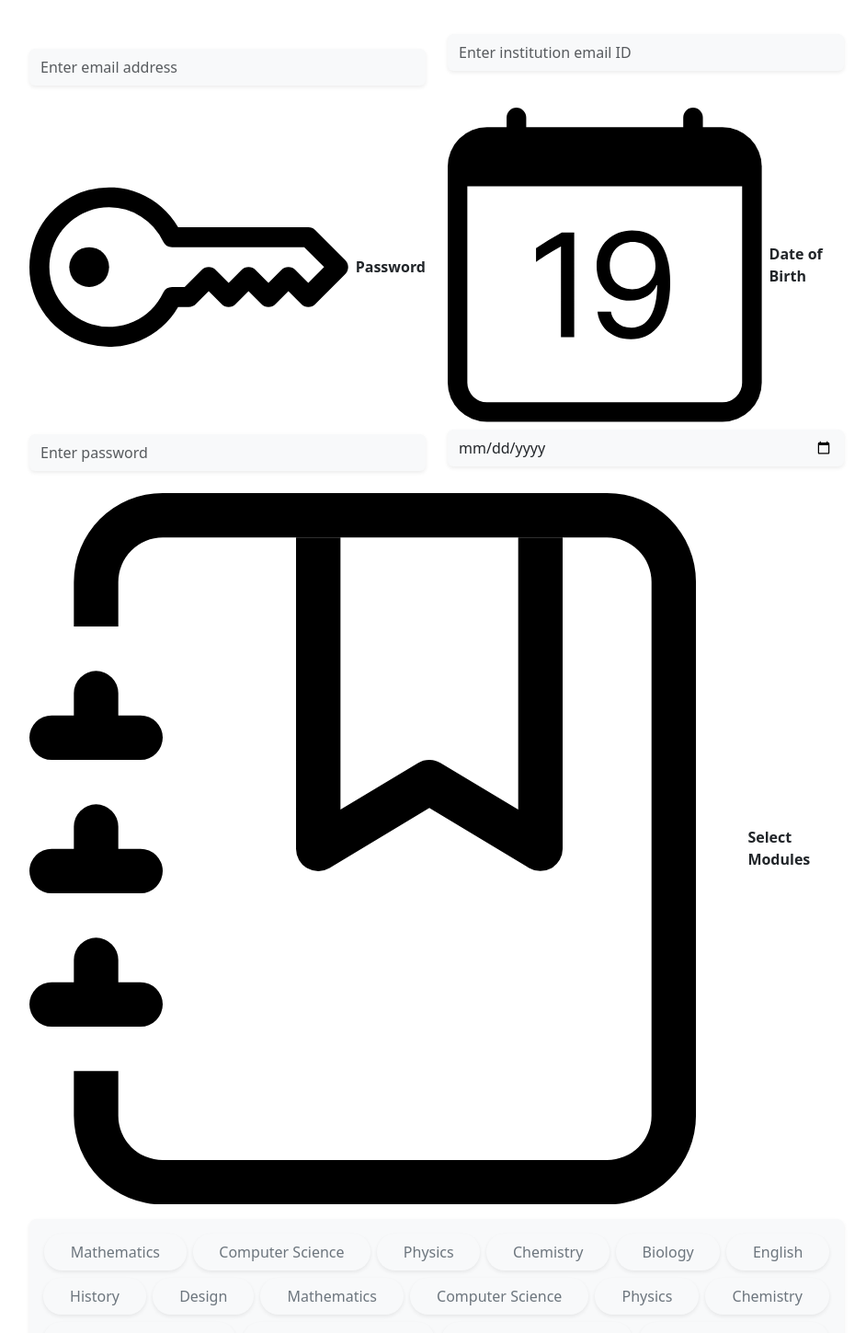
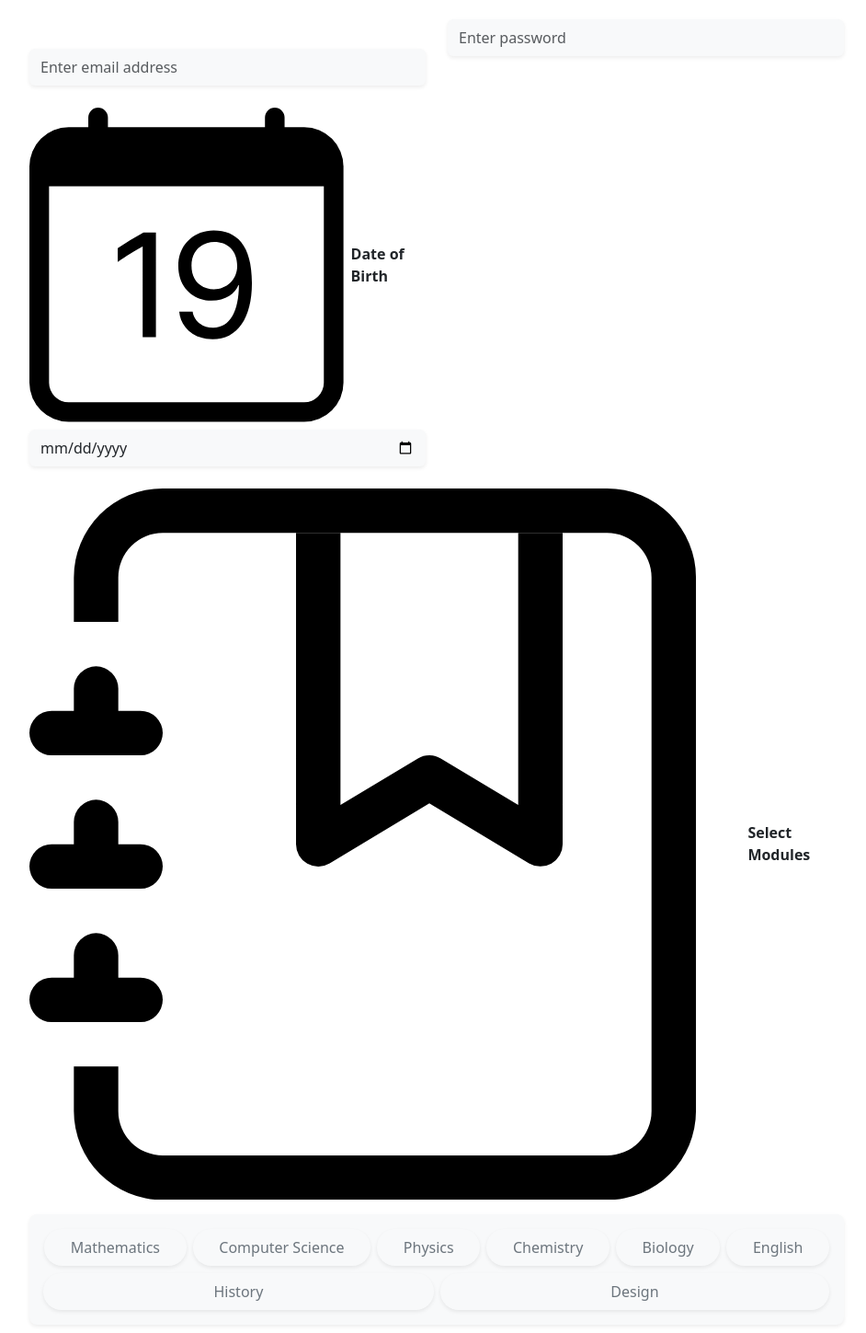
Before and after one commit to dritonjasiqi/schoolmanagementsystem, a React app in the folder frontend/: page /dashboard/addProfessor in a window 1280 px wide. Shown: the part 1091-2540 px from the top of the page at 92% size, without its empty margins (290-1232 px from the left). Built offline with nearby package versions, Linux system fonts and the light colour scheme; the HTML template or start-up script is replaced by a standard one.

Commit message:
Make the scrolldown blue, Changed some dummy courses  to choose. The right one will be added later.

```diff
--- a/frontend/src/index.css
+++ b/frontend/src/index.css
@@ -1,3 +1,31 @@
+ html{
+  scrollbar-color: #0d6efd
+}
+
+::-webkit-scrollbar {
+  color:  #0d6efd;
+  background-color:  #0d6efd;
+  width: 10px;
+  height: 10px;
+}
+
+/* Track (the background of the scrollbar) */
+::-webkit-scrollbar-track {
+  background: #0d6efd; /* light gray/white to match your theme */
+  border-radius: 8px;
+}
+
+/* Thumb (the draggable blue part) */
+::-webkit-scrollbar-thumb {
+  background: #0d6efd; /* Bootstrap Primary Blue */
+  border-radius: 8px;
+  border: 2px solid #f4f6f9; /* Creates a nice padding effect */
+}
+
+::-webkit-scrollbar-thumb:hover {
+  background: #0b5ed7;
+}
+
 body {
   background-color: #f4f6f9;
   font-family: system-ui, -apple-system, sans-serif;
--- a/frontend/src/pages/AddProfessor.jsx
+++ b/frontend/src/pages/AddProfessor.jsx
@@ -1,24 +1,8 @@
 import { useState } from 'react';
 import { Card, Form, Row, Col, Button, ToggleButton, ToggleButtonGroup } from 'react-bootstrap';
-import {
-  Person,
-  Envelope,
-  Key,
-  Hash,
-  CalendarDate,
-  JournalBookmark,
-  PersonPlus
-} from 'react-bootstrap-icons';
+import { Person, Envelope, Key, Hash, CalendarDate, JournalBookmark,PersonPlus } from 'react-bootstrap-icons';
 
 const moduleOptions = [
-  'Mathematics',
-  'Computer Science',
-  'Physics',
-  'Chemistry',
-  'Biology',
-  'English',
-  'History',
-  'Design',
   'Mathematics',
   'Computer Science',
   'Physics',
@@ -125,22 +109,6 @@ export default function AddProfessor() {
               </Col>
 
               <Col xs={12} md={6}>
-                <Form.Group controlId="idEmail">
-                  <Form.Label className="fw-semibold d-flex align-items-center gap-2">
-                    <Hash className="text-primary" /> IdEmail
-                  </Form.Label>
-                  <Form.Control
-                    type="text"
-                    name="idEmail"
-                    placeholder="Enter institution email ID"
-                    value={formData.idEmail}
-                    onChange={handleChange}
-                    className="py-2 shadow-sm border-0 bg-light"
-                  />
-                </Form.Group>
-              </Col>
-
-              <Col xs={12} md={6}>
                 <Form.Group controlId="password">
                   <Form.Label className="fw-semibold d-flex align-items-center gap-2">
                     <Key className="text-primary" /> Password
```
Also changed, not shown: frontend/src/pages/Professors.jsx (added).
